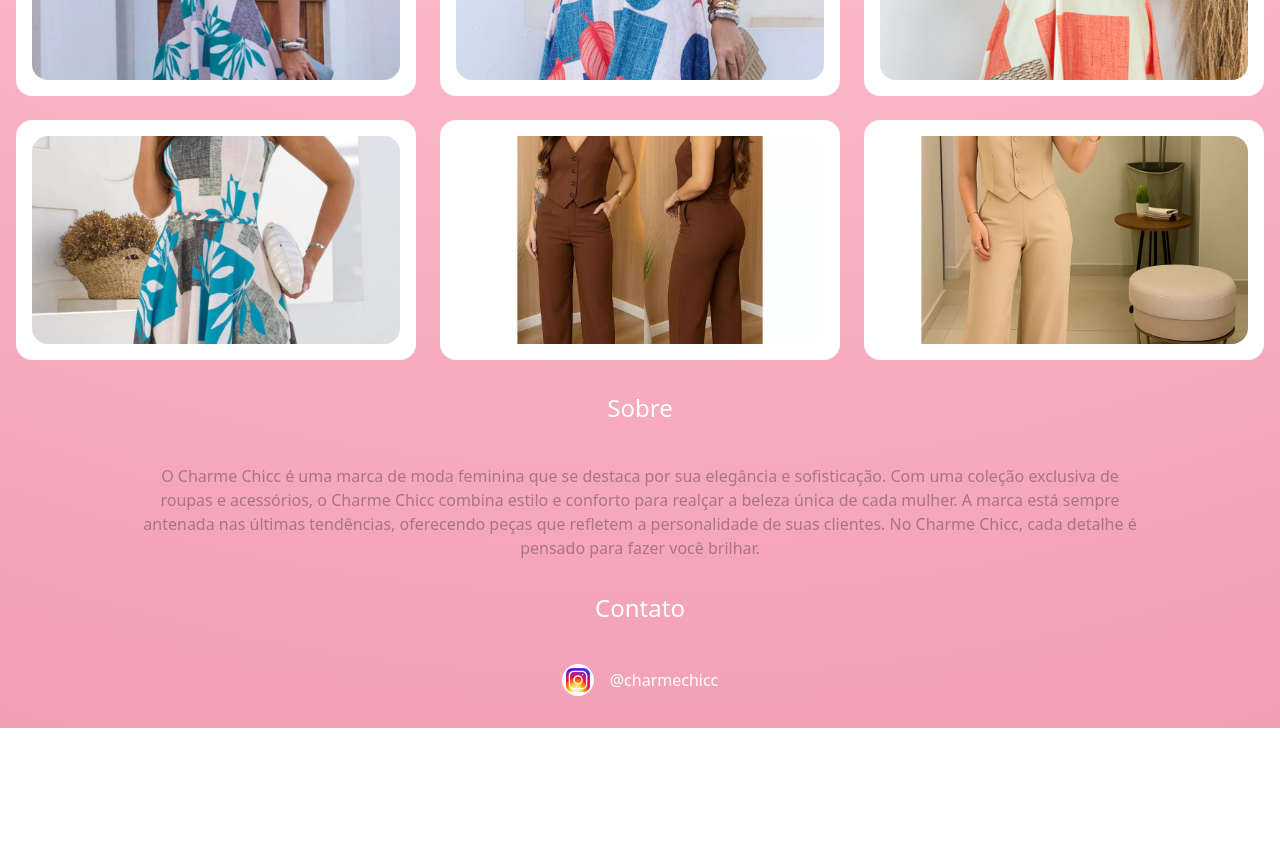
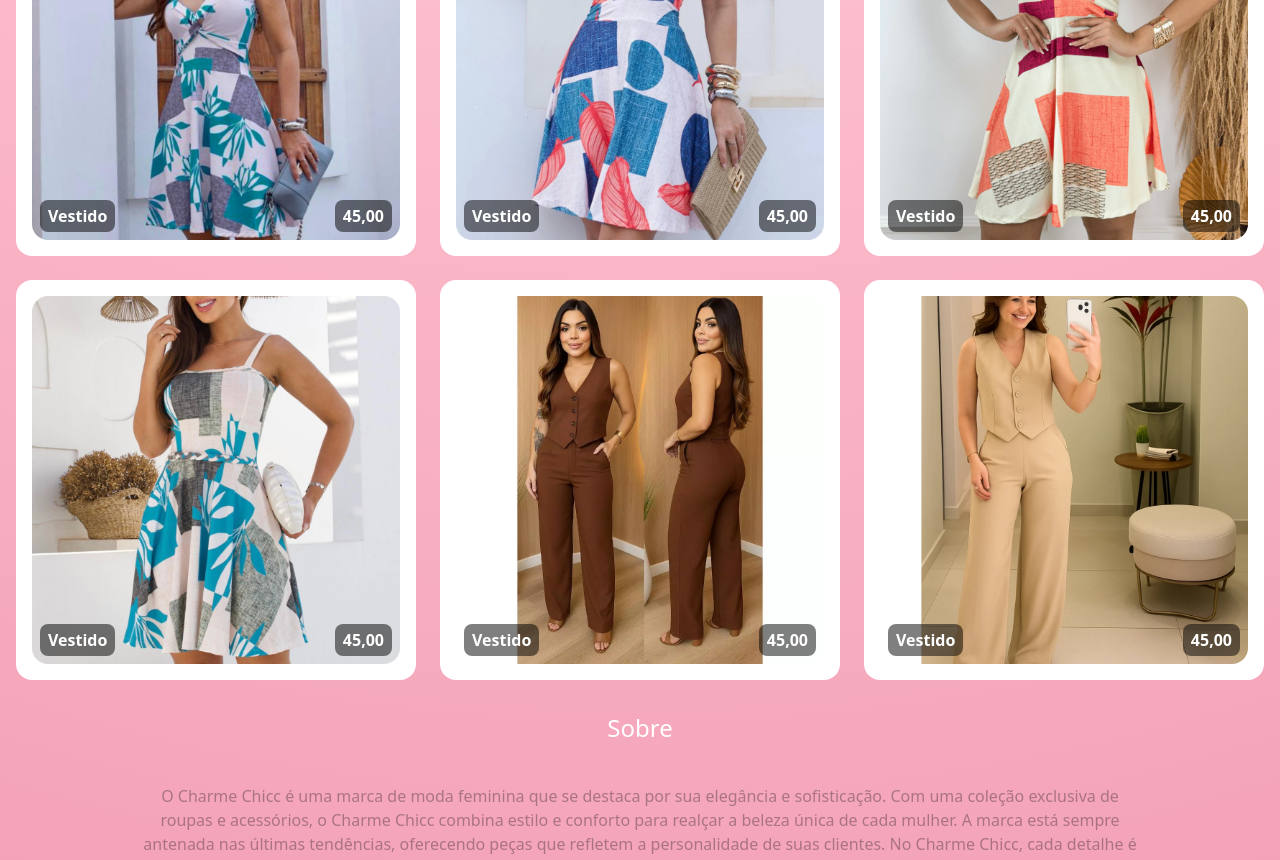
Before and after one commit to EvanioTech/loaja-charme, a Next.js app: page / in a window 1280 px wide. Shown: the part 1300-2160 px from the top of the page. Before the commit the page ends 2028 px from the top, so only its background shows below. Built offline with nearby package versions, Linux system fonts and the light colour scheme.

Commit message:
feat: adicionando titulo e preço ao produto

```diff
--- a/components/Products.tsx
+++ b/components/Products.tsx
@@ -7,7 +7,7 @@ export function Products() {
 
 
       <div className="grid grid-cols-1 md:grid-cols-3 gap-6 px-4">
-        <article className="bg-white rounded-2xl p-4 h-60">
+        <article className="bg-white rounded-2xl p-4 h-100 relative">
           <Image
             src="/produtos/i1.webp"
             alt="Produto Charme Chicc 1"
@@ -15,9 +15,11 @@ export function Products() {
             height={400}
             className="object-cover rounded-2xl w-full h-full"
           />
+          <p className="absolute bottom-6 left-6 bg-black/50 text-white font-bold px-2 py-1 rounded-lg ">Vestido</p>
+          <p className="absolute bottom-6 right-6 bg-black/50 text-white px-2 py-1 rounded-lg font-bold">45,00</p>
         </article>
 
-        <article className="bg-white rounded-2xl p-4 h-60">
+        <article className="bg-white rounded-2xl p-4 h-100 relative">
           <Image
             src="/produtos/i2.webp"
             alt="Produto Charme Chicc 2"
@@ -25,9 +27,11 @@ export function Products() {
             height={400}
             className="object-cover rounded-2xl w-full h-full"
           />
+          <p className="absolute bottom-6 left-6 bg-black/50 text-white font-bold px-2 py-1 rounded-lg ">Vestido</p>
+          <p className="absolute bottom-6 right-6 bg-black/50 text-white px-2 py-1 rounded-lg font-bold">45,00</p>
         </article>
 
-        <article className="bg-white rounded-2xl p-4 h-60">
+        <article className="bg-white rounded-2xl p-4 h-100 relative">
           <Image
             src="/produtos/i3.webp"
             alt="Produto Charme Chicc 3"
@@ -35,8 +39,10 @@ export function Products() {
             height={400}
             className="object-cover rounded-2xl w-full h-full"
           />
+          <p className="absolute bottom-6 left-6 bg-black/50 text-white font-bold px-2 py-1 rounded-lg ">Vestido</p>
+          <p className="absolute bottom-6 right-6 bg-black/50 text-white px-2 py-1 rounded-lg font-bold">45,00</p>
         </article>
-        <article className="bg-white rounded-2xl p-4 h-60">
+        <article className="bg-white rounded-2xl p-4 h-100 relative">
           <Image
             src="/produtos/i4.webp"
             alt="Produto Charme Chicc 4"
@@ -44,8 +50,10 @@ export function Products() {
             height={400}
             className="object-cover rounded-2xl w-full h-full"
           />
+          <p className="absolute bottom-6 left-6 bg-black/50 text-white font-bold px-2 py-1 rounded-lg ">Vestido</p>
+          <p className="absolute bottom-6 right-6 bg-black/50 text-white px-2 py-1 rounded-lg font-bold">45,00</p>
         </article>
-        <article className="bg-white rounded-2xl p-4 h-60">
+        <article className="bg-white rounded-2xl p-4 h-100 relative">
           <Image
             src="/produtos/i5.webp"
             alt="Produto Charme Chicc 5"
@@ -53,9 +61,11 @@ export function Products() {
             height={400}
             className="object-cover rounded-2xl w-full h-full"
           />
+          <p className="absolute bottom-6 left-6 bg-black/50 text-white font-bold px-2 py-1 rounded-lg ">Vestido</p>
+          <p className="absolute bottom-6 right-6 bg-black/50 text-white px-2 py-1 rounded-lg font-bold">45,00</p>
         </article>
 
-        <article className="bg-white rounded-2xl p-4 h-60">
+        <article className="bg-white rounded-2xl p-4 h-100 relative">
           <Image
             src="/produtos/i6.webp"
             alt="Produto Charme Chicc 6"
@@ -63,6 +73,9 @@ export function Products() {
             height={400}
             className="object-cover rounded-2xl w-full h-full"
           />
+          <p className="absolute bottom-6 left-6 bg-black/50 text-white font-bold px-2 py-1 rounded-lg ">Vestido</p>
+          <p className="absolute bottom-6 right-6 bg-black/50 text-white px-2 py-1 rounded-lg font-bold">45,00</p>
+
         </article>
 
       </div>
```
